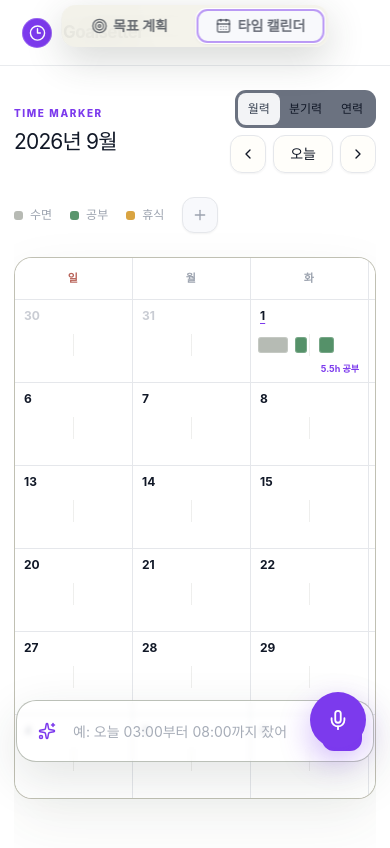
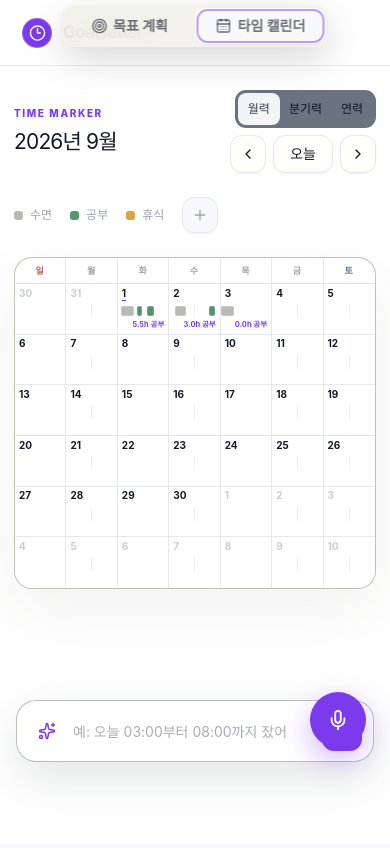
Before and after one commit to nine-lion/nine-lion-FE, a Next.js app: page / in a window 390 px wide. Both pictures are taken after a click on the tab "타임 캘린더". Shown: the top 848 px of the page. Built offline with nearby package versions, Linux system fonts and the light colour scheme; a web font is replaced by a local one.

Commit message:
feat: 타임캘린더 반응형 수정

```diff
--- a/src/app/globals.css
+++ b/src/app/globals.css
@@ -242,8 +242,29 @@
 .voice-fab-status .text-danger { color: #f87171; }
 
 @media (max-width: 900px) {
-  .topbar { grid-template-columns: 1fr auto; padding: 0 22px; }.main-nav { position: fixed; z-index: 45; left: 50%; bottom: 18px; transform: translateX(-50%); box-shadow: 0 12px 38px rgba(45,57,45,.2); background: rgba(243,242,233,.9); backdrop-filter: blur(16px); }.quick-add { display: none; }.planner-grid { grid-template-columns: 1fr; }.content-wrap { width: min(100% - 28px,720px); padding-top: 24px; padding-bottom: 100px; }.calendar-toolbar { grid-template-columns: 1fr auto; }.calendar-actions { align-items: flex-end; flex-direction: column; gap: 7px; }.calendar-legend { grid-column: 1 / -1; justify-self: start; }.calendar-grid { overflow-x: auto; grid-template-columns: repeat(7,minmax(118px,1fr)); }.calendar-grid--quarter { grid-template-columns: repeat(7,minmax(40px,1fr)); }.calendar-grid--year { grid-template-columns: repeat(7,minmax(26px,1fr)); }.multi-calendar--quarter { grid-template-columns: 1fr; }.multi-calendar--year { grid-template-columns: repeat(2,minmax(0,1fr)); }.calendar-shell { overflow-x: auto; padding-bottom: 120px; }.command-bar { bottom: 82px; }.voice-fab { bottom: 96px; }.voice-fab-status { bottom: 164px; }
+  .topbar { grid-template-columns: 1fr auto; padding: 0 22px; }.main-nav { position: fixed; z-index: 45; left: 50%; bottom: 18px; transform: translateX(-50%); box-shadow: 0 12px 38px rgba(45,57,45,.2); background: rgba(243,242,233,.9); backdrop-filter: blur(16px); }.quick-add { display: none; }.planner-grid { grid-template-columns: 1fr; }.content-wrap { width: min(100% - 28px,720px); padding-top: 24px; padding-bottom: 100px; }.calendar-toolbar { grid-template-columns: 1fr auto; }.calendar-actions { align-items: flex-end; flex-direction: column; gap: 7px; }.calendar-legend { grid-column: 1 / -1; justify-self: start; }.calendar-grid { overflow-x: visible; grid-template-columns: repeat(7,minmax(0,1fr)); }.calendar-grid--quarter { grid-template-columns: repeat(7,minmax(0,1fr)); }.calendar-grid--year { grid-template-columns: repeat(7,minmax(0,1fr)); }.multi-calendar--quarter { grid-template-columns: 1fr; }.multi-calendar--year { grid-template-columns: repeat(2,minmax(0,1fr)); }.calendar-shell { overflow-x: visible; padding-bottom: 120px; }.weekday { height: 34px; font-size: 10px; }.day-cell { height: clamp(58px,9vw,88px); padding: 8px 7px 6px; }.day-number { height: 18px; font-size: 11px; transform: translateY(-4px); }.marker-track { height: 18px; margin: 2px -7px 0; }.time-block { top: 3px; height: 13px; }.hours-total { font-size: 8.5px; }.command-bar { bottom: 82px; }.voice-fab { bottom: 96px; }.voice-fab-status { bottom: 164px; }
 }
 @media (max-width: 600px) {
-  .topbar { height: 66px; }.brand { font-size: 17px; }.brand-mark { width: 30px; height: 30px; }.main-nav button { min-width: 128px; }.goal-editor { padding: 25px 20px; border-radius: 20px; }.goal-editor h1 { font-size: 34px; }.goal-fields { grid-template-columns: 1fr; }.goal-fields .wide-field { grid-column: auto; }.form-footer { align-items: stretch; flex-direction: column-reverse; }.save-goal { width: 100%; }.calendar-toolbar { align-items: center; }.calendar-toolbar h1 { font-size: 21px; }.view-switch button { min-width: 42px; padding-inline: 7px; }.multi-calendar--year { grid-template-columns: 1fr; }.command-hint { display: none; }.command-bar { grid-template-columns: auto 1fr auto; }
+  .topbar { height: 66px; }.brand { font-size: 17px; }
+  .brand-mark { width: 30px; height: 30px; }
+  .main-nav button { min-width: 128px; }
+  .goal-editor { padding: 25px 20px; border-radius: 20px; }
+  .goal-editor h1 { font-size: 34px; }
+  .goal-fields { grid-template-columns: 1fr; }
+  .goal-fields .wide-field { grid-column: auto; }
+  .form-footer { align-items: stretch; flex-direction: column-reverse; }
+  .save-goal { width: 100%; }.calendar-toolbar { align-items: center; }
+  .calendar-toolbar h1 { font-size: 21px; }
+  .view-switch button { min-width: 42px; padding-inline: 7px; }
+  .multi-calendar--year { grid-template-columns: 1fr; }
+  .command-hint { display: none; }
+  .command-bar { grid-template-columns: auto 1fr auto; }
+  .calendar-shell { overflow-x: visible; }
+  .calendar-grid { overflow-x: visible; grid-template-columns: repeat(7,minmax(0,1fr)); }
+  .weekday { height: 26px; font-size: 9px; }
+  .day-cell { height: clamp(46px,13vw,64px); padding: 5px 4px 4px; }
+  .day-number { height: 14px; font-size: 10px; transform: translateY(-3px); }
+  .marker-track { height: 14px; margin: 1px -4px 0; }
+  .time-block { top: 2px; height: 10px; border-radius: 2px; }
+  .hours-total { font-size: 7.5px; right: 4px; bottom: 3px; }
 }
--- a/src/app/page.tsx
+++ b/src/app/page.tsx
@@ -33,6 +33,23 @@ const timeValueToHour = (value: string) => {
 };
 const hasOverlap = (blocks: TimeBlock[], date: string, start: number, end: number, excludeId?: number) =>
   blocks.some((block) => block.id !== excludeId && block.date === date && start < block.end && end > block.start);
+
+// Trims or splits any existing block that overlaps a new entry's date/time range, so the
+// new entry can take over that slot instead of being rejected outright.
+function replaceOverlappingEntries(existingBlocks: TimeBlock[], entries: Omit<TimeBlock, 'id'>[], idSeed: number): TimeBlock[] {
+  let result = existingBlocks;
+  let nextId = idSeed + 10000;
+  entries.forEach((entry) => {
+    result = result.flatMap((block) => {
+      if (block.date !== entry.date || entry.end <= block.start || entry.start >= block.end) return [block];
+      const segments: TimeBlock[] = [];
+      if (block.start < entry.start) segments.push({ ...block, end: entry.start });
+      if (block.end > entry.end) segments.push({ ...block, id: nextId++, start: entry.end });
+      return segments;
+    });
+  });
+  return result;
+}
 
 const APP_TODAY_ISO = '2026-09-01';
 
@@ -97,7 +114,8 @@ const useVoiceScheduleCapture = (onResult: (result: ScheduleVoiceResult) => void
   useVoiceCapture<ScheduleVoiceResult>('/api/voice/schedule', onResult);
 
 function toHourWithMeridiem(match: RegExpMatchArray, meridiemOverride?: string): number {
-  const [, before, hourStr, minuteStr, after] = match;
+  const [, before, hourStr, minuteViaBun, minuteViaColon, after] = match;
+  const minuteStr = minuteViaBun || minuteViaColon;
   const meridiem = (meridiemOverride || before || after || '').toLowerCase();
   let hour = Number(hourStr);
   if (meridiem === '오후' || meridiem === 'pm') {
@@ -129,11 +147,11 @@ function parseNaturalEntry(text: string, fallback: Date): Omit<TimeBlock, 'id'>[
   if (/어제|yesterday/i.test(remaining)) entryDate.setDate(entryDate.getDate() - 1);
   if (/내일|tomorrow/i.test(remaining)) entryDate.setDate(entryDate.getDate() + 1);
 
-  const timeMatches = [...remaining.matchAll(/(오전|오후|am|pm)?\s*(\d{1,2})(?::(\d{2}))?\s*(오전|오후|am|pm)?/gi)];
+  const timeMatches = [...remaining.matchAll(/(오전|오후|am|pm)?\s*(\d{1,2})\s*시?\s*(?:(\d{1,2})\s*분|:(\d{2}))?\s*(오전|오후|am|pm)?/gi)];
   if (timeMatches.length < 2) return null;
   const start = toHourWithMeridiem(timeMatches[0]);
-  const startMeridiem = (timeMatches[0][1] || timeMatches[0][4] || '').toLowerCase();
-  const endHasMeridiem = Boolean(timeMatches[1][1] || timeMatches[1][4]);
+  const startMeridiem = (timeMatches[0][1] || timeMatches[0][5] || '').toLowerCase();
+  const endHasMeridiem = Boolean(timeMatches[1][1] || timeMatches[1][5]);
   let end = toHourWithMeridiem(timeMatches[1]);
   // "오후 8시에서 11시까지" — the second time omits AM/PM; if read literally it would
   // end before it starts, so assume the speaker meant it to carry the same meridiem.
@@ -525,20 +543,21 @@ function CalendarTab({ accountKey }: { accountKey: string }) {
   const addNaturalEntry = (event: FormEvent) => {
     event.preventDefault(); const parsed = parseNaturalEntry(prompt, today);
     if (!parsed) { setMessage('시간 두 개를 포함해 적어주세요. 예: 오늘 19:00~22:00 공부'); return; }
-    if (parsed.some((entry) => hasOverlap(blocks, entry.date, entry.start, entry.end))) {
-      setMessage('이미 등록된 시간과 겹쳐서 추가하지 못했어요.');
-      return;
-    }
+    const hadOverlap = parsed.some((entry) => hasOverlap(blocks, entry.date, entry.start, entry.end));
+    setUndoSnapshot(blocks);
+    const baseId = Date.now();
+    setBlocks((previous) => [...replaceOverlappingEntries(previous, parsed, baseId), ...parsed.map((entry, index) => ({ ...entry, id: baseId + index }))]);
+    setPrompt('');
+    const addedMessage = parsed.length > 1
+      ? `${parsed[0].label} ${formatHour(parsed[0].start)}–자정을 넘어 ${formatHour(parsed[1].end)}까지 기록을 추가했어요.`
+      : `${parsed[0].label} ${formatHour(parsed[0].start)}–${formatHour(parsed[0].end)} 기록을 추가했어요.`;
+    setMessage(hadOverlap ? `겹치는 기존 기록을 정리하고 ${addedMessage}` : addedMessage);
+  };
+  const undoNaturalEntry = () => {
+    if (!undoSnapshot) return;
+    setBlocks(undoSnapshot);
     setUndoSnapshot(null);
-    const baseId = Date.now();
-    const newEntries: TimeBlock[] = parsed.map((entry, index) => ({ ...entry, id: baseId + index }));
-    setBlocks((previous) => [...previous, ...newEntries]);
-    setPrompt('');
-    setMessage(
-      parsed.length > 1
-        ? `${parsed[0].label} ${formatHour(parsed[0].start)}–자정을 넘어 ${formatHour(parsed[1].end)}까지 기록을 추가했어요.`
-        : `${parsed[0].label} ${formatHour(parsed[0].start)}–${formatHour(parsed[0].end)} 기록을 추가했어요.`,
-    );
+    setMessage('방금 추가한 기록을 취소했어요.');
   };
   const editingBlock = blocks.find((block) => block.id === editingId) ?? null;
   const updateBlock = (id: number, patch: Omit<TimeBlock, 'id' | 'date'>) => {
@@ -612,7 +631,7 @@ function CalendarTab({ accountKey }: { accountKey: string }) {
           {visibleMonths.map((visibleMonth) => <section className="mini-month" key={`${visibleMonth.getFullYear()}-${visibleMonth.getMonth()}`}><h2>{MONTHS[visibleMonth.getMonth()]}</h2><TimeMonthGrid month={visibleMonth} blocks={blocks} today={today} variant={view} onBlockClick={setEditingId} /></section>)}
         </div>
       ) : <YearMatrix year={month.getFullYear()} blocks={blocks} today={today} />}
-      <form className="command-bar" onSubmit={addNaturalEntry}><div className="command-icon"><Sparkles aria-hidden="true" /></div><label htmlFor="natural-entry" className="sr-only">자연어로 시간 기록 추가</label><input id="natural-entry" value={prompt} onChange={(event) => { setPrompt(event.target.value); setMessage(''); }} placeholder="예: 오늘 03:00부터 08:00까지 잤어" /><span className="command-hint">자연어로 기록</span><Button type="submit" size="icon" aria-label="시간 기록 추가"><Send /></Button><output className="command-message" aria-live="polite">{message}</output></form>
+      <form className="command-bar" onSubmit={addNaturalEntry}><div className="command-icon"><Sparkles aria-hidden="true" /></div><label htmlFor="natural-entry" className="sr-only">자연어로 시간 기록 추가</label><input id="natural-entry" value={prompt} onChange={(event) => { setPrompt(event.target.value); setMessage(''); }} placeholder="예: 오늘 03:00부터 08:00까지 잤어" /><span className="command-hint">자연어로 기록</span><Button type="submit" size="icon" aria-label="시간 기록 추가"><Send /></Button><output className="command-message" aria-live="polite">{message}{undoSnapshot && message && <button type="button" className="underline underline-offset-2 ml-2" onClick={undoNaturalEntry}>실행 취소</button>}</output></form>
       <TimeBlockEditDialog block={editingBlock} blocks={blocks} onOpenChange={(open) => !open && setEditingId(null)} onSave={updateBlock} onDelete={deleteBlock} />
       <TimeBlockCreateDialog open={creating} sessionId={createSessionId} defaultDate={isoDate(today)} blocks={blocks} onOpenChange={setCreating} onCreate={createBlock} />
       {(voiceStatus === 'recording' || voiceStatus === 'processing' || voiceError || voiceMessage) && (
```
